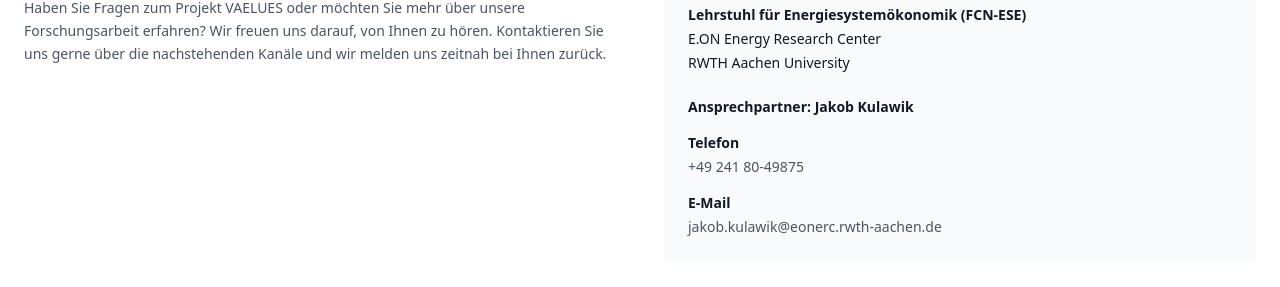
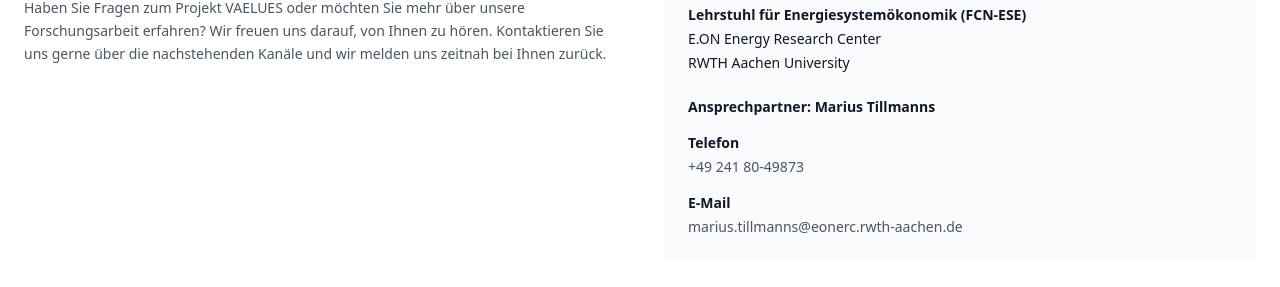
Before and after one commit to FabianStupperich/website_antelopes, a React (Vite) app: page / in a window 1280 px wide. Shown: the part 5590-5877 px from the top of the page. Built offline with nearby package versions, Linux system fonts and the light colour scheme.

Commit message:
Updated Contact.tsx

```diff
--- a/src/components/Contact.tsx
+++ b/src/components/Contact.tsx
@@ -17,19 +17,19 @@ export default function Contact() {
                 <h4 className="font-semibold text-gray-900 mb-1 text-sm">Lehrstuhl für Energiesystemökonomik (FCN-ESE)</h4>
                 <h4 className="text-gray-900 mb-1 text-sm">E.ON Energy Research Center</h4>
                 <h4 className="text-gray-900 mb-1 text-sm">RWTH Aachen University</h4> <br />
-                <h4 className="font-semibold text-gray-900 mb-1 text-sm">Ansprechpartner: Jakob Kulawik</h4>
+                <h4 className="font-semibold text-gray-900 mb-1 text-sm">Ansprechpartner: Marius Tillmanns</h4>
                </div>
               <div>
                 <h4 className="font-semibold text-gray-900 mb-1 text-sm">Telefon</h4>
                 <p className="text-gray-600 text-sm">
-                  +49 241 80-49875
+                  +49 241 80-49873
                 </p>
               </div>
 
               <div>
                 <h4 className="font-semibold text-gray-900 mb-1 text-sm">E-Mail</h4>
                 <p className="text-gray-600 text-sm">
-                  jakob.kulawik@eonerc.rwth-aachen.de
+                  marius.tillmanns@eonerc.rwth-aachen.de
                 </p>
               </div>
             </div>
```
